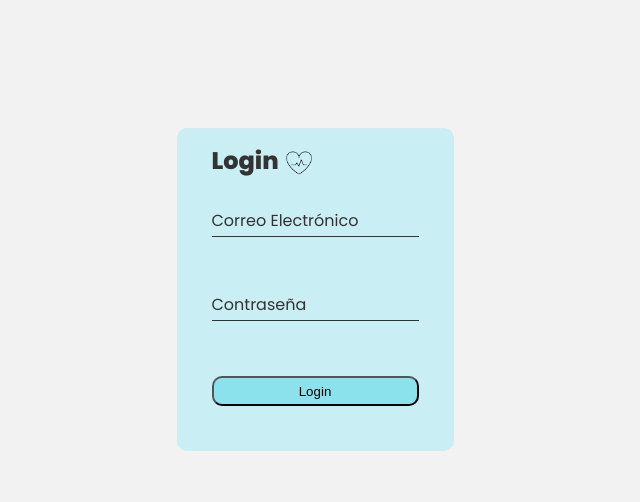
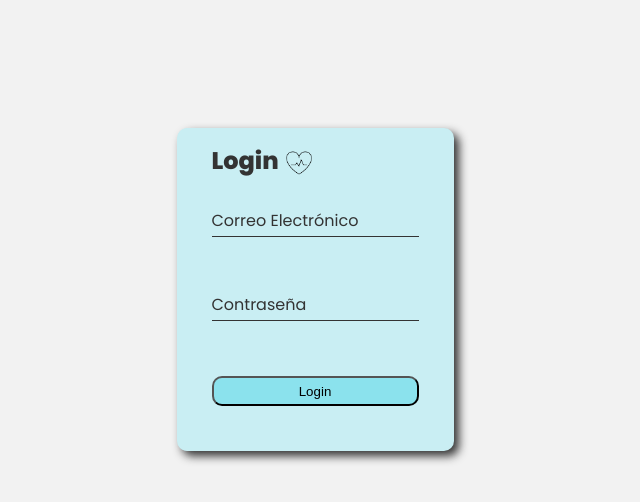
Before and after one commit to Montoya086/Proyecto_2_DB, a React (Create React App) app: page / in a window 1280 px wide. Shown: the top 502 px of the page, without its empty margins (325-965 px from the left). Built offline with nearby package versions, Linux system fonts and the light colour scheme.

Commit message:
Update index.scss

```diff
--- a/src/index.scss
+++ b/src/index.scss
@@ -20,13 +20,7 @@ nav {
   padding: 20px;
   text-align: center;
 }
-.title-holder{
-  display: flex;
-  .logo-image{
-    width: 40px;
-    height: 40px;
-  }
-}
+
 nav a {
   color: #333;
   text-decoration: none;
@@ -63,6 +57,14 @@ nav h1 {
   border-radius: 10px;
   margin: 0 auto;
   background-color: var(--secondary1);
+  box-shadow: 5px 5px 10px #333;
+  .title-holder{
+    display: flex;
+    .logo-image{
+      width: 40px;
+      height: 40px;
+    }
+  }
   .text-box{
     position: relative;
     margin-top: 15px;
```
